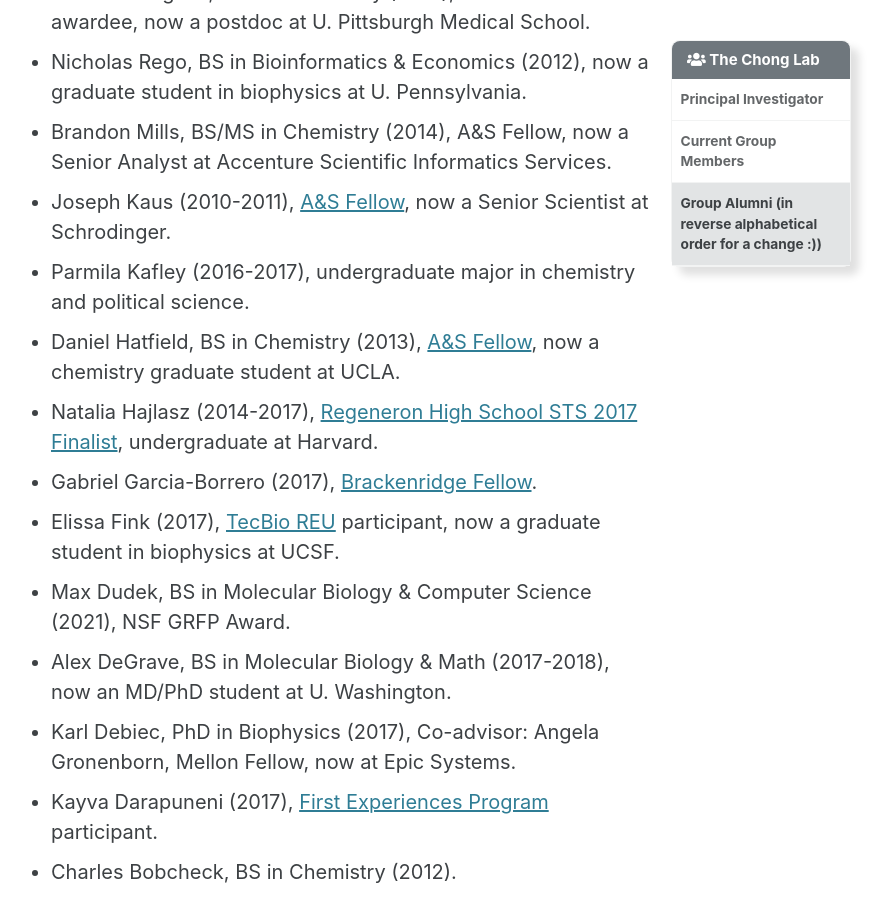
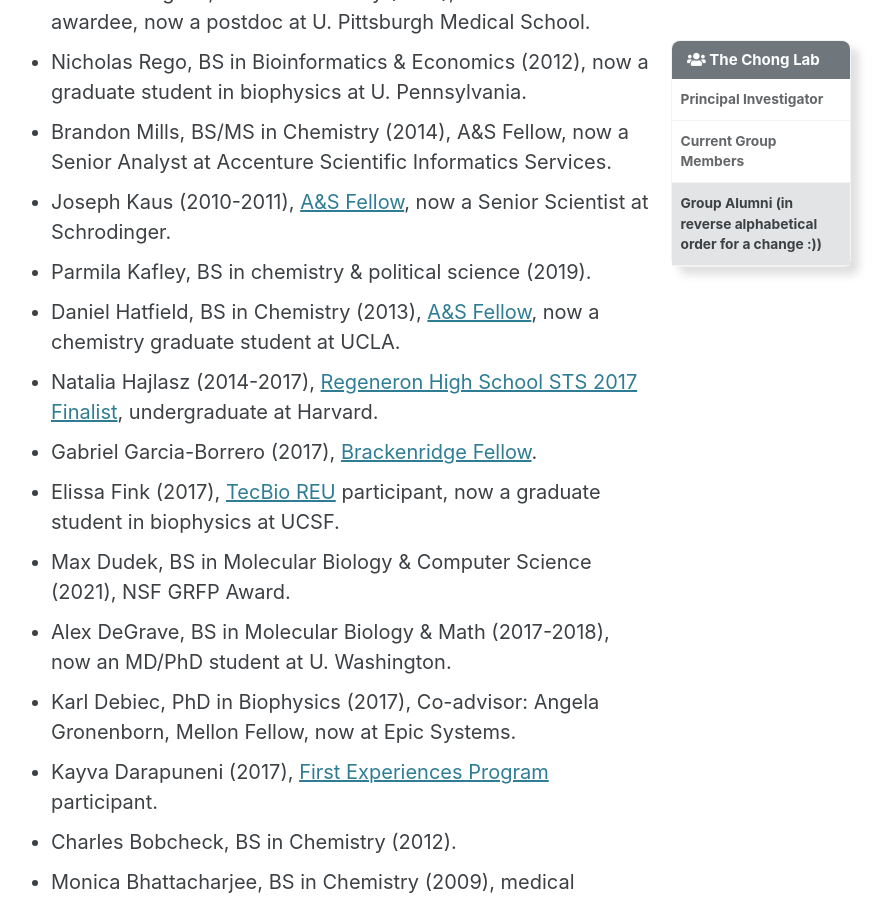
Before and after one commit to darianyang/mm-github-pages-test, a Jekyll site: the page built from _pages/people.md, in a window 1280 px wide and 900 px high, scrolled down 2656 px. Shown: the whole window, without its empty margins (309-1200 px from the left). Built offline with Jekyll 4.4.1, drawn with Linux system fonts in a browser that asks for light colours; cached includes are drawn as plain includes.

Commit message:
Update people.md

```diff
--- a/_pages/people.md
+++ b/_pages/people.md
@@ -95,7 +95,7 @@
 * Nicholas Rego, BS in Bioinformatics & Economics (2012), now a graduate student in biophysics at U. Pennsylvania.
 * Brandon Mills, BS/MS in Chemistry (2014), A&S Fellow, now a Senior Analyst at Accenture Scientific Informatics Services.
 * Joseph Kaus (2010-2011), [A&S Fellow](https://www.asundergrad.pitt.edu/research/awards-and-funding#summer-undergraduate-research-awards), now a Senior Scientist at Schrodinger.
-* Parmila Kafley (2016-2017), undergraduate major in chemistry and political science.
+* Parmila Kafley, BS in chemistry & political science (2019).
 * Daniel Hatfield, BS in Chemistry (2013), [A&S Fellow](https://www.asundergrad.pitt.edu/research/awards-and-funding#summer-undergraduate-research-awards), now a chemistry graduate student at UCLA.
 * Natalia Hajlasz (2014-2017), [Regeneron High School STS 2017 Finalist](https://student.societyforscience.org/regeneronsts-finalists-2017), undergraduate at Harvard.
 * Gabriel Garcia-Borrero (2017), [Brackenridge Fellow](http://www.honorscollege.pitt.edu/summer-brackenridge-fellowships).
```
